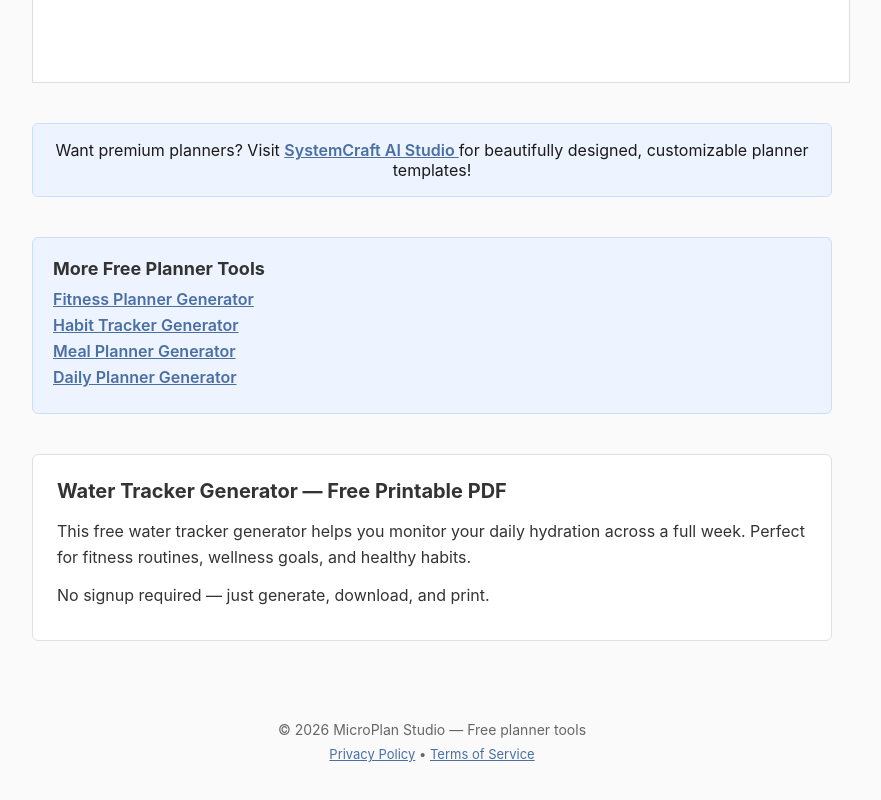
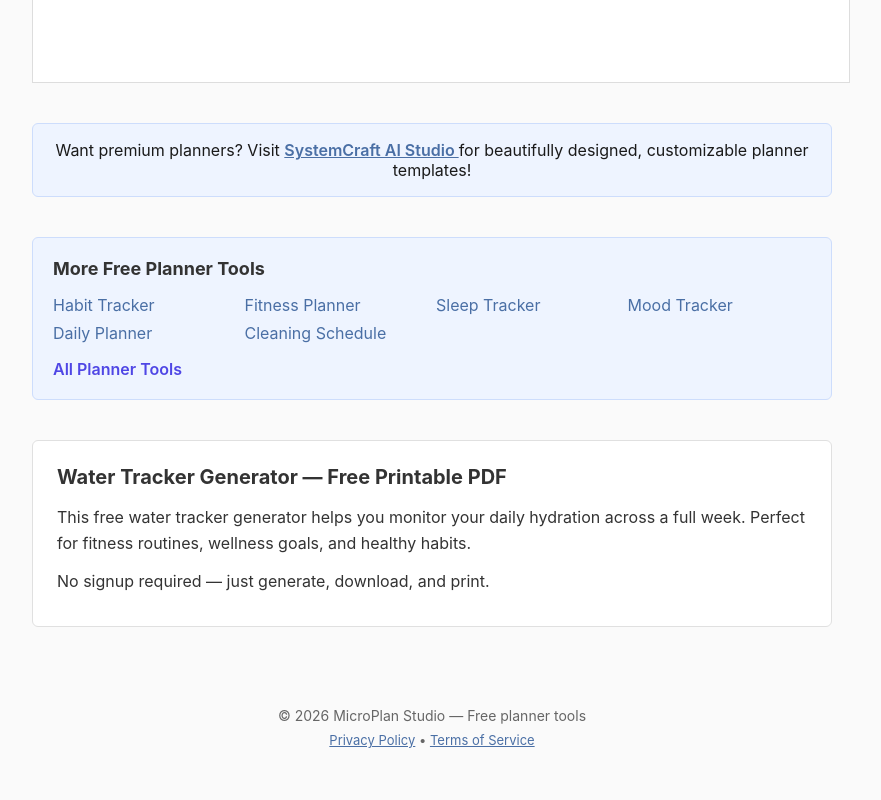
Before and after one commit to MicroSiteHub/water-tracker-generator, a plain HTML site: page index.html in a window 1280 px wide. Shown: the part 1363-2163 px from the top of the page, without its empty margins (208-1089 px from the left). Drawn offline with Linux system fonts and the light colour scheme.

Commit message:
Updates to related tools section

```diff
--- a/index.html
+++ b/index.html
@@ -105,28 +105,24 @@
       <!-- Related Tools -->
       <section class="related-tools">
         <h2>More Free Planner Tools</h2>
-        <ul>
+        <ul class="related-grid">
+          <!-- 4 related tools -->
           <li>
-            <a href="https://fitness.microplanstudio.com"
-              >Fitness Planner Generator</a
-            >
+            <a href="https://habits.microplanstudio.com">Habit Tracker</a>
           </li>
           <li>
-            <a href="https://habits.microplanstudio.com"
-              >Habit Tracker Generator</a
-            >
+            <a href="https://fitness.microplanstudio.com">Fitness Planner</a>
           </li>
+          <li><a href="https://sleep.microplanstudio.com">Sleep Tracker</a></li>
+          <li><a href="https://mood.microplanstudio.com">Mood Tracker</a></li>
+
+          <!-- 2 cross-category tools -->
+          <li><a href="https://daily.microplanstudio.com">Daily Planner</a></li>
           <li>
-            <a href="https://meal.microplanstudio.com"
-              >Meal Planner Generator</a
-            >
-          </li>
-          <li>
-            <a href="https://daily.microplanstudio.com"
-              >Daily Planner Generator</a
-            >
+            <a href="https://cleaning.microplanstudio.com">Cleaning Schedule</a>
           </li>
         </ul>
+        <a href="https://microplanstudio.com">All Planner Tools</a>
       </section>
 
       <!-- SEO Text -->
--- a/styles.css
+++ b/styles.css
@@ -156,11 +156,12 @@ h2 {
   margin-bottom: 20px;
 }
 
-.schedule-table .header {
+.schedule-table .time {
   width: 60px;
   border: 1px solid #ccc;
   padding: 4px;
   font-size: 14px;
+  text-align: right;
 }
 
 .schedule-table .slot {
@@ -172,29 +173,6 @@ h2 {
   border: 1px solid #ccc;
   height: 180px;
   margin-top: 10px;
-}
-
-.habit-name-cell {
-  border: 1px solid #ccc;
-  width: 140px;
-  padding: 4px;
-  font-size: 14px;
-}
-
-.habit-day-cell {
-  border: 1px solid #ccc;
-  width: 20px;
-  height: 20px;
-  text-align: center; /* horizontal centering */
-  vertical-align: middle; /* vertical centering */
-}
-
-.habit-checkbox {
-  border: 1px solid #666;
-  width: 12px;
-  height: 12px;
-  display: inline-block; /* works with text-align: center */
-  margin-top: 4px; /* adjust as needed for vertical centering */
 }
 
 .related-tools {
@@ -210,19 +188,33 @@ h2 {
   font-size: 18px;
 }
 
-.related-tools ul {
-  list-style: none;
-  padding: 0;
-  margin: 10px 0 0 0;
+.related-tools a {
+  color: #4f46e5;
+  font-weight: 600;
+  text-decoration: none;
 }
 
-.related-tools li {
-  margin: 6px 0;
+.related-tools a:hover {
+  color: #4338ca;
+  text-decoration: underline;
 }
 
-.related-tools a {
+.related-grid {
+  display: grid;
+  grid-template-columns: repeat(auto-fit, minmax(180px, 1fr));
+  gap: 8px;
+  padding: 0;
+  list-style: none;
+}
+
+.related-grid a {
   color: #4a6fa5;
-  font-weight: 600;
+  font-weight: 400;
+  text-decoration: none;
+}
+
+.related-grid a:hover {
+  text-decoration: underline;
 }
 
 .upsell-banner {
```
